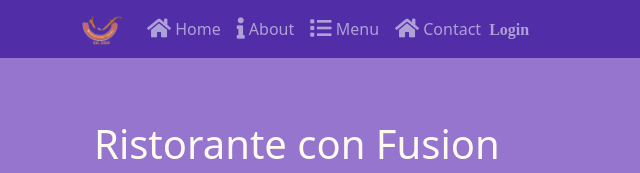
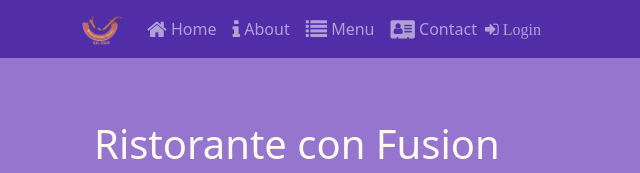
Before and after one commit to haseebrehan/Fusion-Restaurant, a website: page index.html in a window 1280 px wide. Shown: the top 173 px of the page, 0-640 px from the left. Drawn offline with nearby package versions, Linux system fonts and the light colour scheme.

Commit message:
Update index.html

```diff
--- a/index.html
+++ b/index.html
@@ -8,7 +8,7 @@
     <meta http-equiv="x-ua-compatible" content="ie=edge">
     <!-- Bootstrap CSS -->
     <link rel="stylesheet" href="https://cdn.jsdelivr.net/npm/bootstrap@5.0.2/dist/css/bootstrap.min.css" rel="stylesheet" integrity="sha384-EVSTQN3/azprG1Anm3QDgpJLIm9Nao0Yz1ztcQTwFspd3yD65VohhpuuCOmLASjC" crossorigin="anonymous">
-    <link rel="stylesheet" href="https://cdnjs.cloudflare.com/ajax/libs/font-awesome/5.15.3/css/all.min.css">
+    <link rel="stylesheet" href="https://cdnjs.cloudflare.com/ajax/libs/font-awesome/4.7.0/css/font-awesome.min.css">
     <link rel="stylesheet" href="https://cdnjs.cloudflare.com/ajax/libs/bootstrap-social/5.1.1/bootstrap-social.min.css">
     <link rel="stylesheet" href="css/styles.css">
     <title>Ristorante Con Fusion</title>
```
